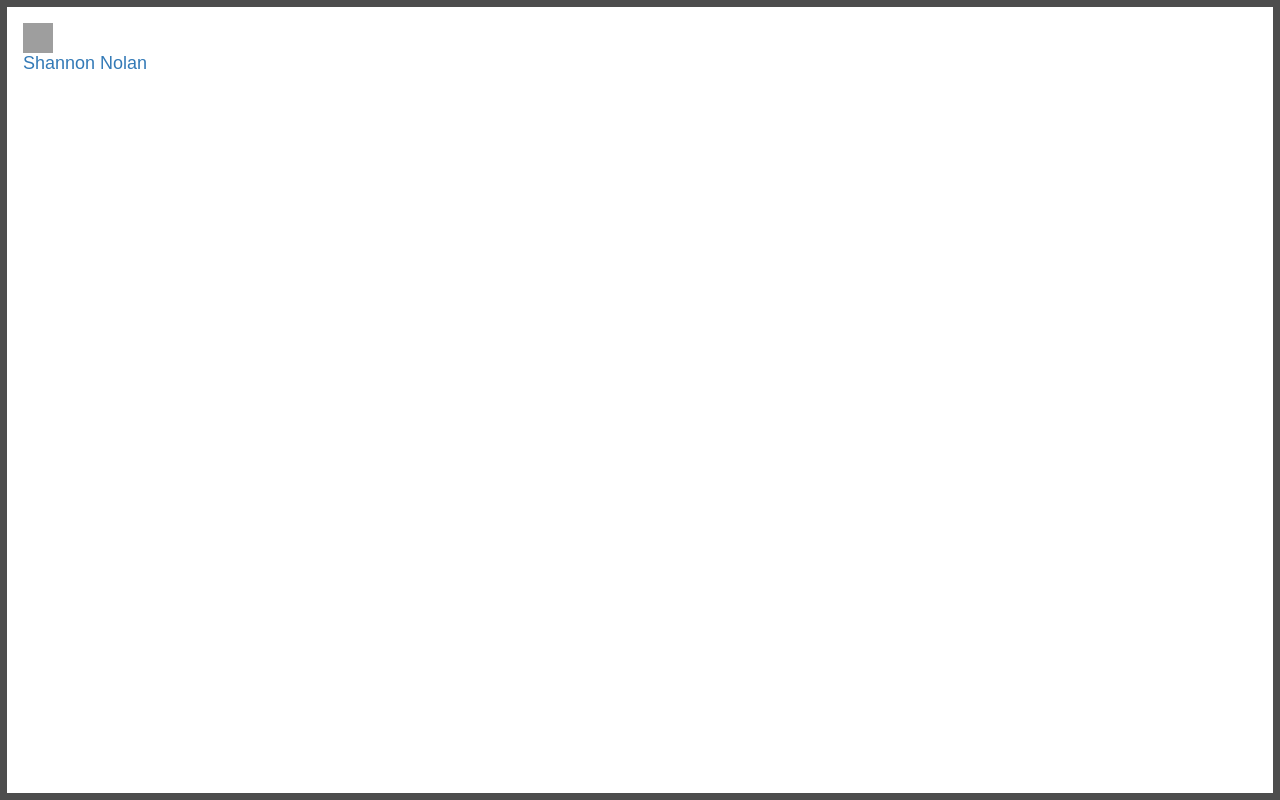
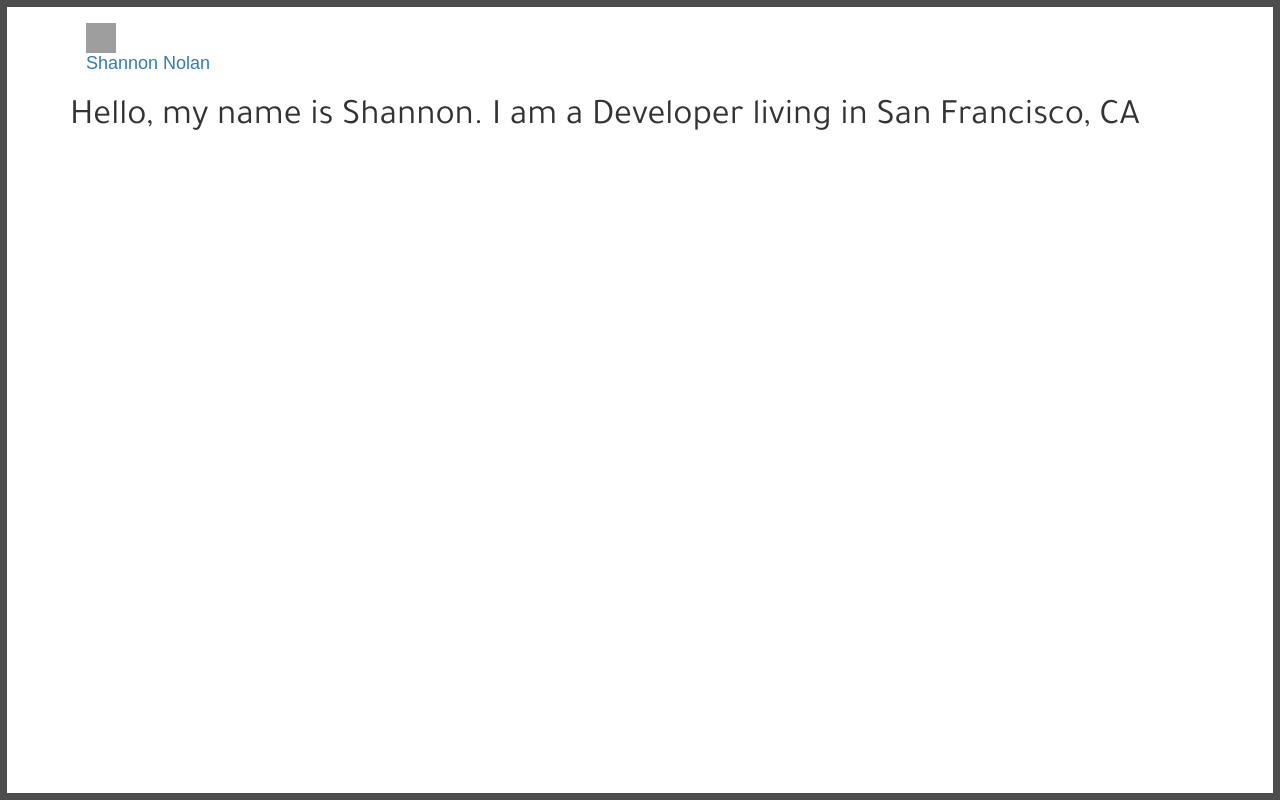
Before and after one commit to shannonnolan17/portfolio, a React (Create React App) app: page / in a window 1280 px wide. Built offline with nearby package versions, Linux system fonts and the light colour scheme; grey boxes are pictures that could not be loaded.

Commit message:
Update font for title

```diff
--- a/public/index.html
+++ b/public/index.html
@@ -11,6 +11,7 @@
     <link rel="manifest" href="%PUBLIC_URL%/manifest.json">
     <link rel="shortcut icon" href="%PUBLIC_URL%/favicon.ico">
     <link rel="stylesheet" href="https://maxcdn.bootstrapcdn.com/bootstrap/3.3.7/css/bootstrap.min.css" integrity="sha384-BVYiiSIFeK1dGmJRAkycuHAHRg32OmUcww7on3RYdg4Va+PmSTsz/K68vbdEjh4u" crossorigin="anonymous">
+    <link href="https://fonts.googleapis.com/css?family=Tajawal" rel="stylesheet">
     <!--
       Notice the use of %PUBLIC_URL% in the tags above.
       It will be replaced with the URL of the `public` folder during the build.
--- a/src/App.js
+++ b/src/App.js
@@ -1,12 +1,19 @@
 import React, { Component } from 'react';
 import Navbar from './components/Navbar';
+import Title from './components/Title';
 import './App.css';
 
 class App extends Component {
   render() {
     return (
       <div className="App">
-        <Navbar />
+        <section className="container">
+          <Navbar />
+        </section>
+
+        <section className="container">
+          <Title />
+        </section>
       </div>
     );
   }
--- /dev/null
+++ b/src/Title.css
@@ -0,0 +1,3 @@
+.title {
+  font-family: 'Tajawal', sans-serif;
+}
--- /dev/null
+++ b/src/components/Title.js
@@ -0,0 +1,15 @@
+import React, { Component } from 'react';
+import '../Title.css';
+
+class Title extends Component {
+  render() {
+    return (
+      <div className="title">
+        <h1 className="title">Hello, my name is Shannon. I am a Developer living in San Francisco, CA</h1>
+
+      </div>
+    );
+  }
+}
+
+export default Title;
```
